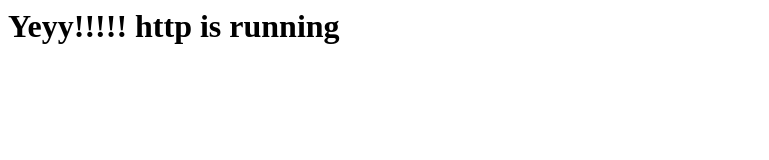
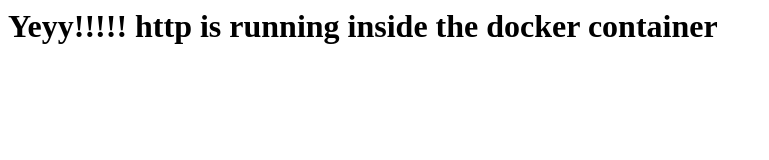
Before and after one commit to GaneshMBorkar/htmpl_deployment_using_docke_CICD, a plain HTML site: page index.html in a window 1280 px wide. Shown: the whole page, without its empty margins (0-769 px from the left). Drawn offline with Linux system fonts and the light colour scheme.

Commit message:
Update index.html

```diff
--- a/index.html
+++ b/index.html
@@ -1,3 +1,3 @@
 <body>
-<h1>Yeyy!!!!! http is running </h1>
+<h1>Yeyy!!!!! http is running inside the docker container </h1>
 </body>
```
